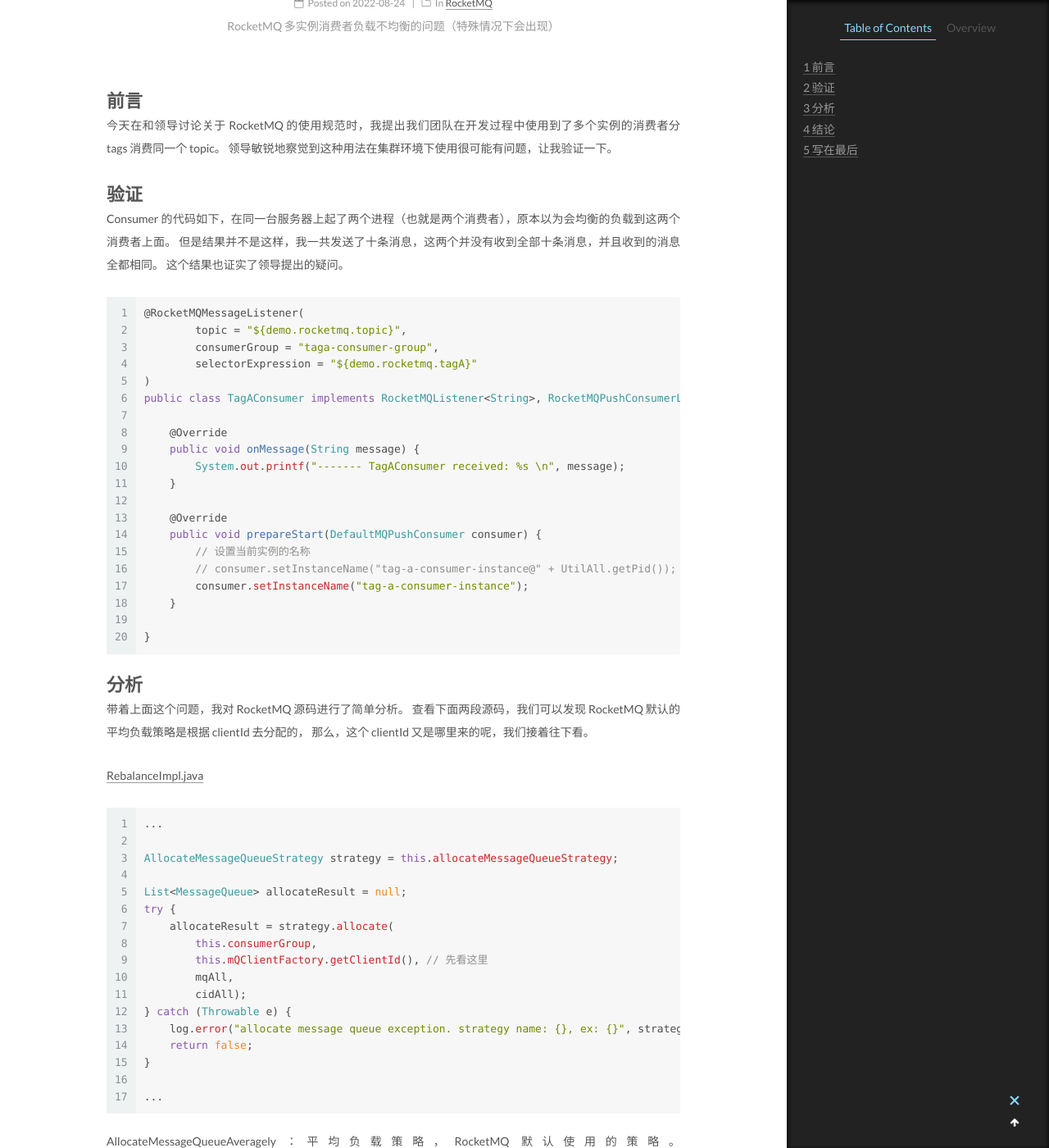
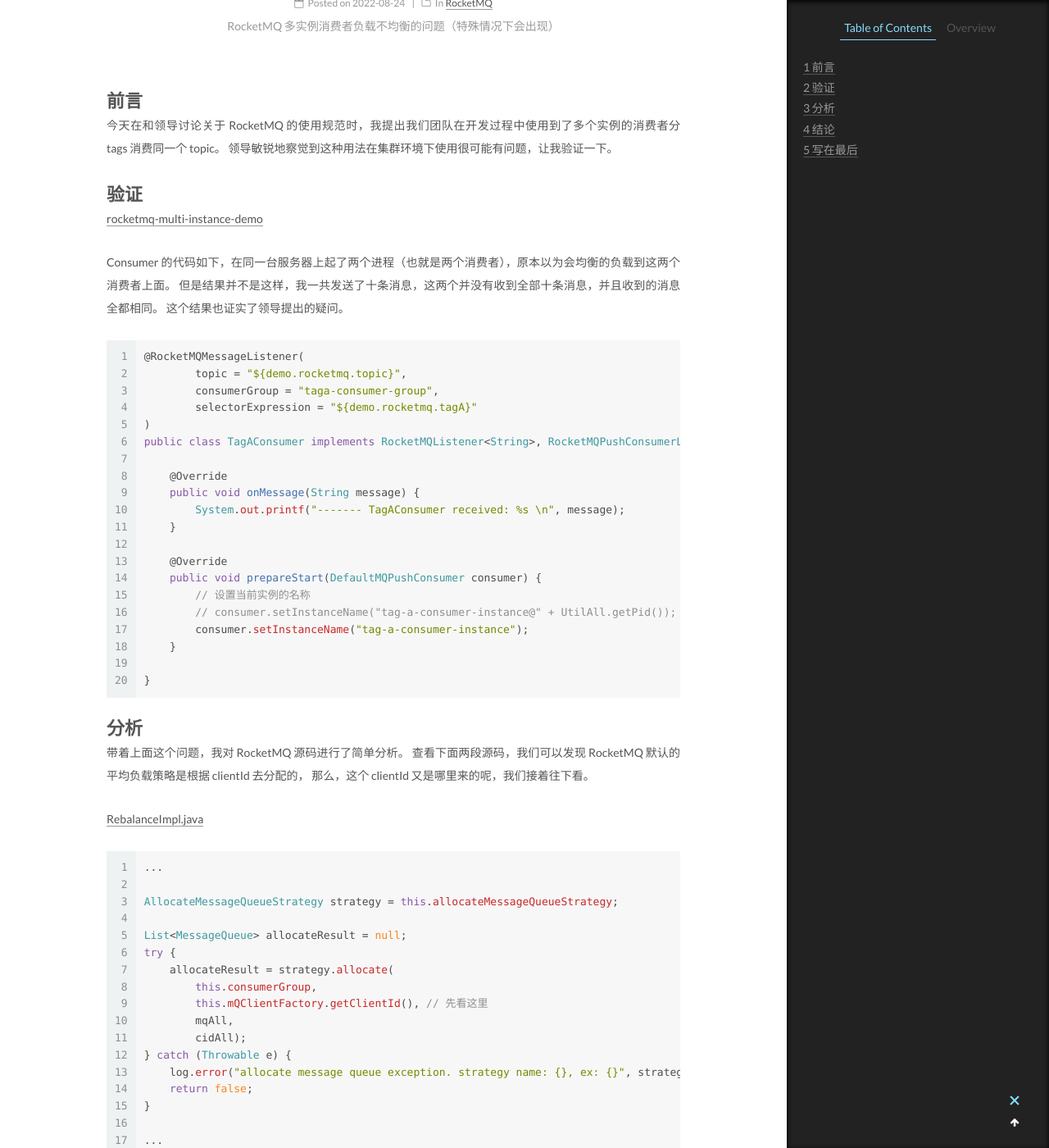
Before and after one commit to GoneGo1ng/gonego1ng.github.io, a Jekyll site: the page built from _posts/2022-08-24-关于-RocketMQ-多实例消费者的问题.md, in a window 1280 px wide and 1400 px high, scrolled down 391 px. Shown: the whole window at 82% size. Built offline with Jekyll 4.4.1, drawn with Linux system fonts in a browser that asks for light colours; comment, search, counter and statistics services are not loaded.

Commit message:
feat: 《关于 RocketMQ 多实例消费者的一个问题》增加代码示例

```diff
--- a/_posts/2022-08-24-关于-RocketMQ-多实例消费者的问题.md
+++ b/_posts/2022-08-24-关于-RocketMQ-多实例消费者的问题.md
@@ -14,6 +14,8 @@ tags:
 领导敏锐地察觉到这种用法在集群环境下使用很可能有问题，让我验证一下。
 
 # 验证
+
+[rocketmq-multi-instance-demo](https://github.com/GoneGo1ng/rocketmq-multi-instance-demo)
 
 Consumer 的代码如下，在同一台服务器上起了两个进程（也就是两个消费者），原本以为会均衡的负载到这两个消费者上面。
 但是结果并不是这样，我一共发送了十条消息，这两个并没有收到全部十条消息，并且收到的消息全都相同。
```
